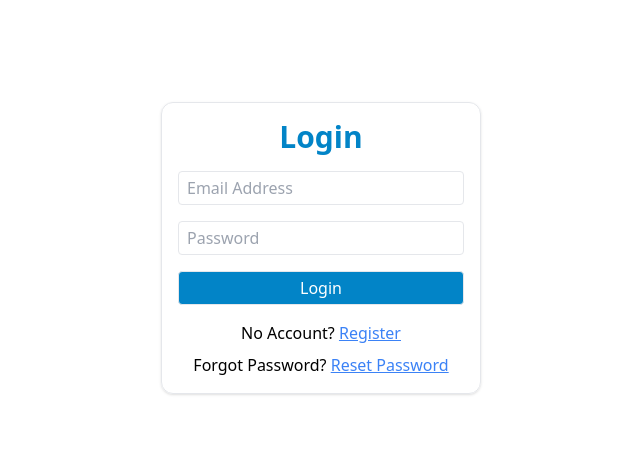
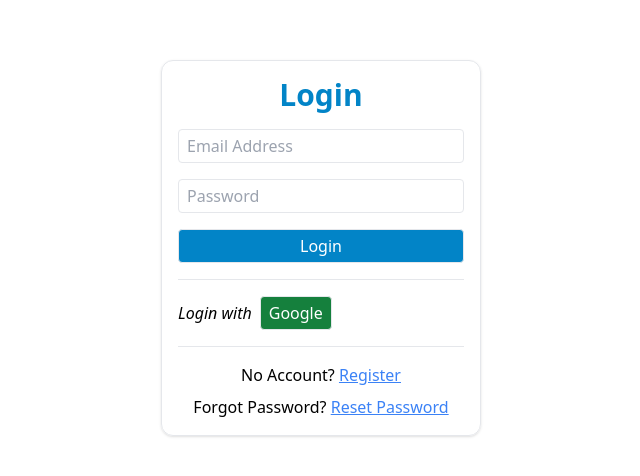
Before and after one commit to msisaif/minibook, a React (Vite) app: page /login in a window 1280 px wide. Shown: the part 152-628 px from the top of the page, without its empty margins (319-959 px from the left). Built offline with nearby package versions, Linux system fonts and the light colour scheme.

Commit message:
Login with Google

```diff
--- a/src/firebase.js
+++ b/src/firebase.js
@@ -7,11 +7,13 @@ import { initializeApp } from "firebase/app";
 import {
   createUserWithEmailAndPassword,
   getAuth,
+  GoogleAuthProvider,
   sendPasswordResetEmail,
   signInWithEmailAndPassword,
+  signInWithPopup,
 } from "firebase/auth";
 
-console.log(createUserWithEmailAndPassword);
+const googleAuthProvider = new GoogleAuthProvider();
 
 // Your web app's Firebase configuration
 // For Firebase JS SDK v7.20.0 and later, measurementId is optional
@@ -53,9 +55,16 @@ const sendPasswordReset = async (email) => {
   return response;
 };
 
+const signInWithGoogle = async () => {
+  const response = signInWithPopup(auth, googleAuthProvider);
+
+  return response;
+}
+
 export {
   auth,
   loginWithEmailAndPassword,
   registerWithEmailAndPassword,
   sendPasswordReset,
+  signInWithGoogle,
 };
--- a/src/pages/Login.jsx
+++ b/src/pages/Login.jsx
@@ -1,7 +1,7 @@
 import { useState } from "react";
 import { NavLink, useNavigate } from "react-router-dom";
 import CenterContainer from "../components/CenterContainer";
-import { loginWithEmailAndPassword } from "../firebase";
+import { loginWithEmailAndPassword, signInWithGoogle } from "../firebase";
 
 function Login() {
   const navigate = useNavigate();
@@ -13,6 +13,18 @@ function Login() {
 
     try {
       const response = await loginWithEmailAndPassword(email, password);
+
+      console.log(response);
+
+      navigate("/");
+    } catch (err) {
+      console.log(err);
+    }
+  }
+
+  async function handleSocialLogin() {
+    try {
+      const response = await signInWithGoogle();
 
       console.log(response);
 
@@ -53,6 +65,18 @@ function Login() {
             Login
           </button>
         </form>
+        <hr className="mt-4" />
+        <div className="flex justify-start items-center mt-4 gap-2">
+          <p className="italic">Login with</p>
+          <button
+            type="button"
+            onClick={handleSocialLogin}
+            className="px-2 py-1 border rounded bg-green-700 text-white"
+          >
+            Google
+          </button>
+        </div>
+        <hr className="mt-4" />
         <p className="mt-4 text-center">
           No Account?{" "}
           <NavLink to="/register" className="text-blue-500 underline">
```
